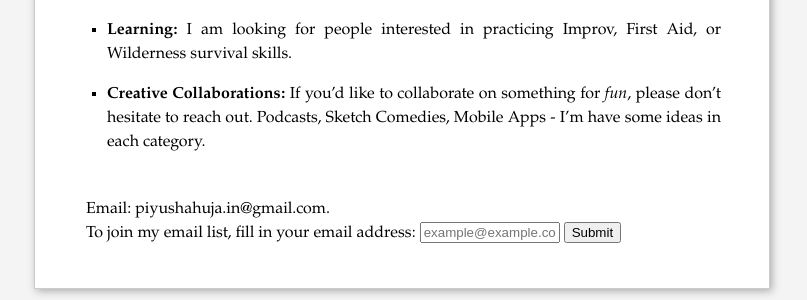
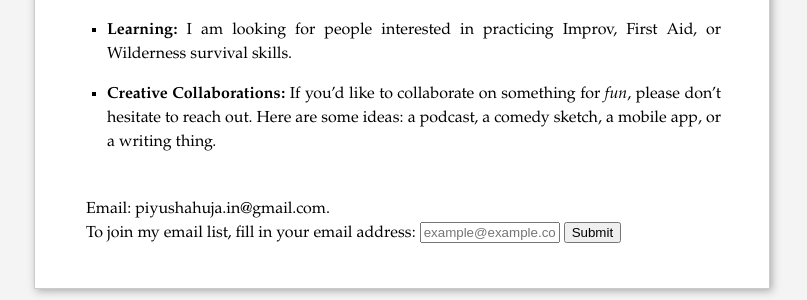
Before and after one commit to piyushahuja/piyushahuja.github.io, a Jekyll site: the page built from index.md, in a window 1280 px wide. Shown: the part 949-1249 px from the top of the page, without its empty margins (238-1045 px from the left). Built offline with Jekyll 4.4.1, drawn with Linux system fonts in a browser that asks for light colours.

Commit message:
Auto deployed

```diff
--- a/index.md
+++ b/index.md
@@ -40,7 +40,7 @@ Before Oxford, I graduated from IIT Delhi with a five-year Integrated Masters in
 
 - **Learning:** I am looking for people interested in practicing Improv, First Aid, or Wilderness survival skills.
 
-- **Creative Collaborations:** If you'd like to collaborate on something for *fun*, please don't hesitate to reach out. Podcasts, Sketch Comedies, Mobile Apps - I'm have some ideas in each category.
+- **Creative Collaborations:** If you'd like to collaborate on something for *fun*, please don't hesitate to reach out. Here are some ideas: a podcast, a comedy sketch, a mobile app, or a writing thing.
 
 {% include email-subscribe.html %}
 
```
